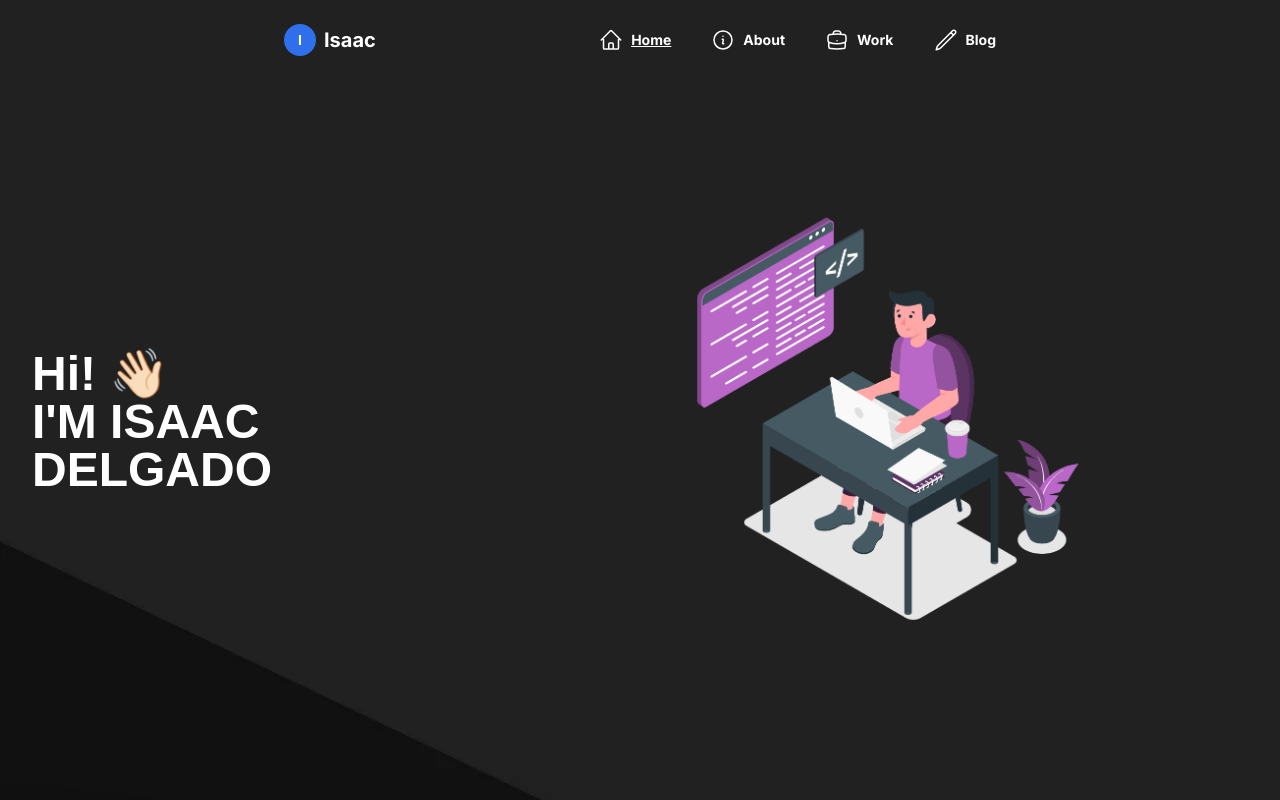
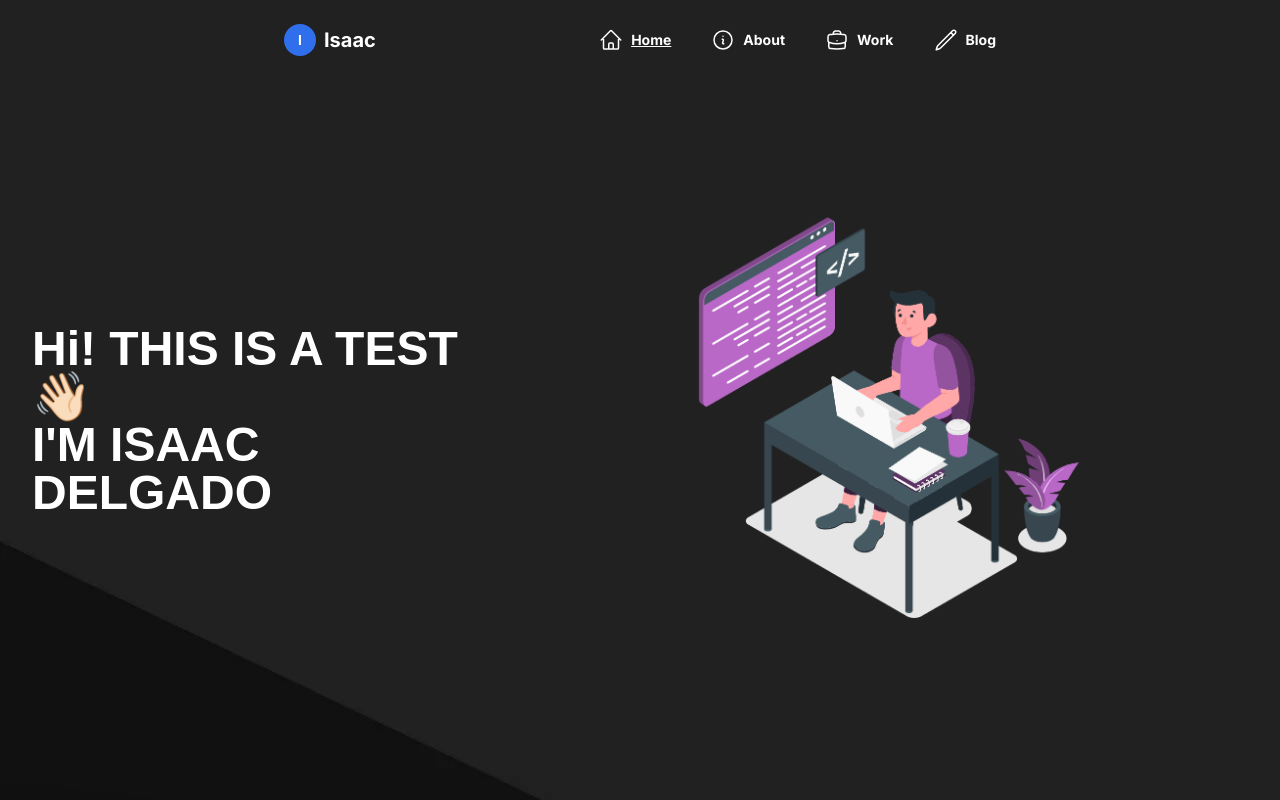
Before and after one commit to idelgado2/nextjs-dashboard, a Next.js app: page / in a window 1280 px wide. Shown: the top 800 px of the page. Built offline with nearby package versions, Linux system fonts and the light colour scheme; a web font is replaced by a local one.

Commit message:
update greeting message in the main page

```diff
--- a/app/page.tsx
+++ b/app/page.tsx
@@ -16,7 +16,7 @@ export default function Page() {
           <h1
             className={`${lusitana.className} text-4xl md:text-5xl font-bold text-white text-center md:text-left`}
           >
-            Hi!{" "}
+            Hi! THIS IS A TEST
             <span className="wave" role="img" aria-labelledby="wave">
               👋🏻
             </span>
```
